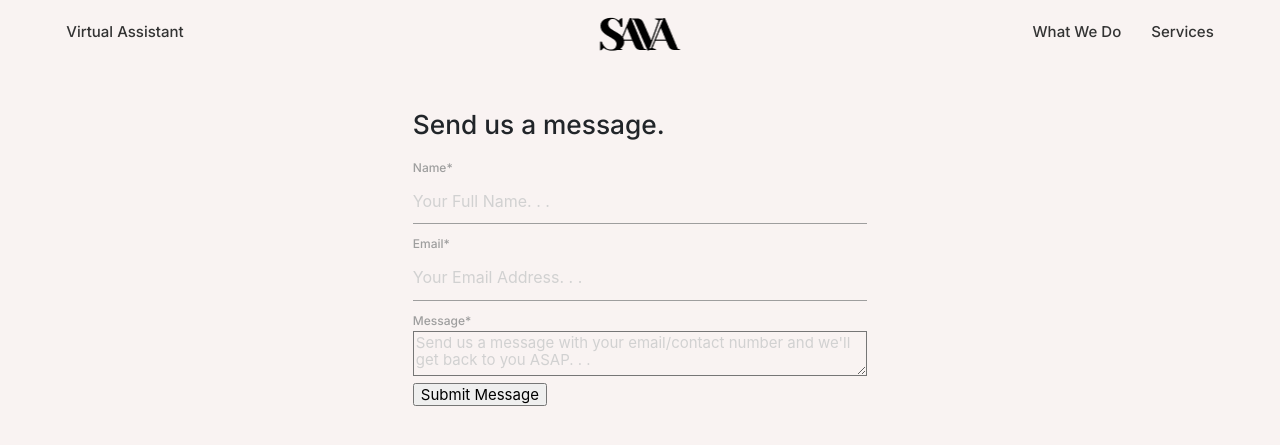
After one commit to DelroyBrown28/SAVA_2, a Django app: template SAVA2MAIN/SAVAsite/templates/contact.html in a window 1280 px wide. The commit adds this page. Shown: the top 445 px of the page. Run offline with Django 3.2, Linux system fonts and the light colour scheme; the template is opened without the code that fills it: values that come from a table or form of the project are taken from there, others are empty; some libraries are stand-ins or nearby versions.

Commit message:
Contact page backend working and sending emails to Sades new account // Need to touch up styling

```diff
--- /dev/null
+++ b/SAVA2MAIN/SAVAsite/forms.py
@@ -0,0 +1,16 @@
+from django import forms
+
+
+# Simple contact form sends email and message to store owner
+class ContactForm(forms.Form):
+    name = forms.CharField(max_length=100, widget=forms.TextInput(attrs={
+        'placeholder': "Your Full Name. . ."
+    }))
+
+    email = forms.EmailField(widget=forms.TextInput(attrs={
+        'placeholder': "Your Email Address. . ."
+    }))
+
+    message = forms.CharField(widget=forms.Textarea(attrs={
+        'placeholder': "Send us a message with your email/contact number and we'll get back to you ASAP. . ."
+    }))
--- /dev/null
+++ b/SAVA2MAIN/SAVAsite/templates/contact.html
@@ -0,0 +1,25 @@
+{% extends 'base.html' %}
+{% load crispy_forms_tags %}
+
+
+{% block content %}
+
+
+<div class="mt-5">
+    <div class="container" data-aos="fade">
+        <div class="row justify-content-center">
+            <div class="col-md-7">
+                <h3 class="h3 mb-3 text-black">Send us a message.</h3>
+            </div>
+            <div class="col-md-7">
+                <form method="POST">
+                    {% csrf_token %}
+                    {{form|crispy}}
+                    <input type="submit" class="submit-message-btn" value="Submit Message">
+                </form>
+            </div>
+        </div>
+    </div>
+</div>
+
+{% endblock content %}
--- a/SAVA2MAIN/SAVAsite/templates/savesite_templates/home.html
+++ b/SAVA2MAIN/SAVAsite/templates/savesite_templates/home.html
@@ -19,10 +19,10 @@
             </h3>
             <p class="subheading mt-3 remove-me">Check out our services<br>
                 and what we offer.</p>
-
             <div class="top-homepage-btn-wrap">
                 <button class="top-homepage-btns services-btn btn-to-services remove-me">Services</button>
-                <button class="top-homepage-btns learn-more-btn remove-me">Contact</button>
+
+                <a href="{% url 'contact' %}"><button class="top-homepage-btns learn-more-btn remove-me">Contact</button></a>
             </div>
         </div>
     </div>
@@ -45,7 +45,7 @@
                     {% include 'savesite_templates/snippets/body_snippets.html' with big_list=question %}
                     {% endfor %}
                 </p>
-                <button class="mt-1 collapsible-body-btn">Contact us</button>
+                <a href="{% url 'contact' %}" class="mt-1 collapsible-body-btn">Contact us</a>
 
             </div>
             <div class="service-headers-wrap flexed">
--- a/SAVA2MAIN/SAVAsite/templates/savesite_templates/snippets/navbar.html
+++ b/SAVA2MAIN/SAVAsite/templates/savesite_templates/snippets/navbar.html
@@ -3,11 +3,11 @@
 
   <nav>
     <div class="nav-wrapper">
-      <a href="#" class="brand-logo center link-hover">
+      <a href="/" class="brand-logo center link-hover">
         <img src="{% static 'images/savatextlogo.png' %}" alt="Text Logo">
     </a>
       <ul id="nav-mobile" class="left hide-on-med-and-down">
-        <li><a class="link-hover">Virtual Assistant</a></li>
+        <li><a href="/" class="link-hover">Virtual Assistant</a></li>
       </ul>
       <ul id="nav-mobile" class="right hide-on-med-and-down">
         <li><a class="link-hover" href="#">What We Do</a></li>
--- a/SAVA2MAIN/SAVAsite/urls.py
+++ b/SAVA2MAIN/SAVAsite/urls.py
@@ -3,4 +3,6 @@ from . import views
 
 urlpatterns = [
     path('', views.home_page, name='Home Page'),
+    path('contact/', views.ContactView.as_view(), name='contact'),
+
 ]
```
Also changed, not shown: SAVA2MAIN/SAVA2/settings.py (+12 -0 lines), SAVA2MAIN/SAVAsite/models.py (+1 -36 lines), SAVA2MAIN/SAVAsite/views.py (+26 -7 lines), SAVA2MAIN/SAVAsite/templates/savesite_templates/snippets/content_management_service.html (deleted).
